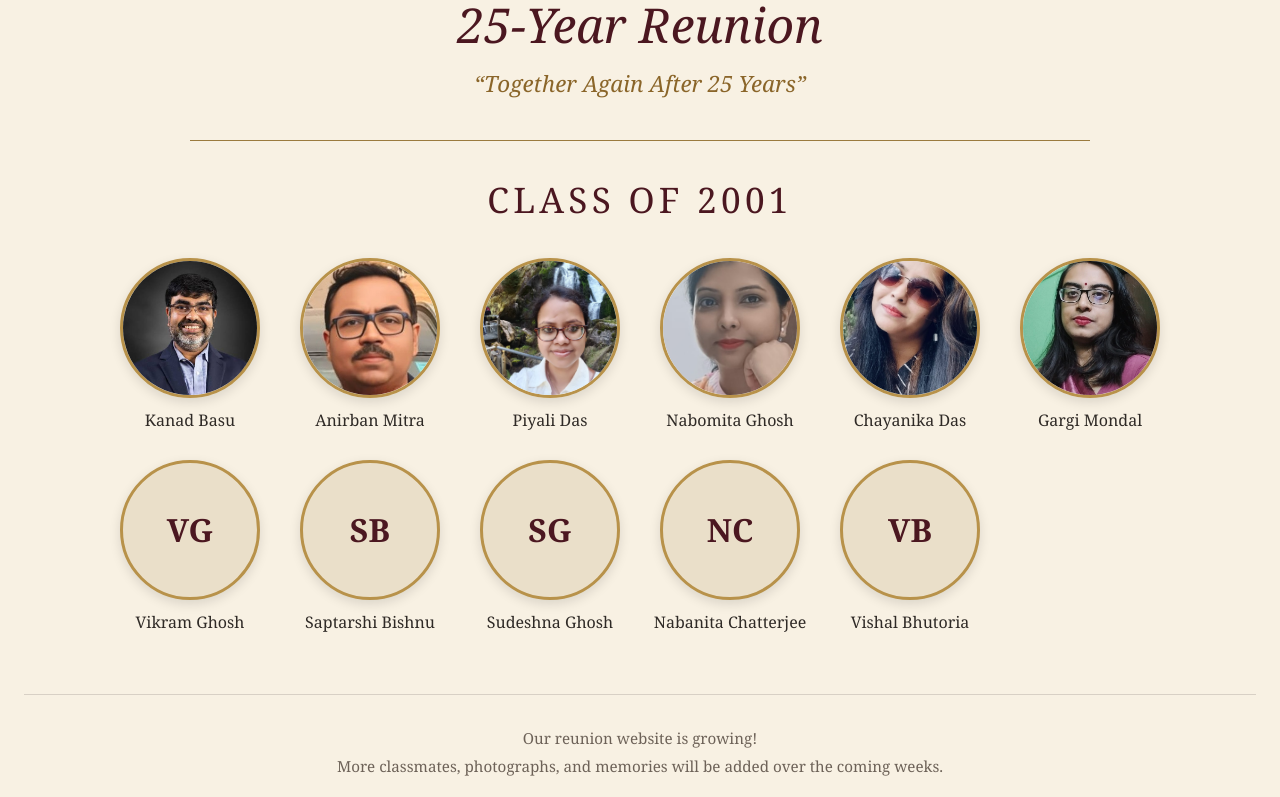
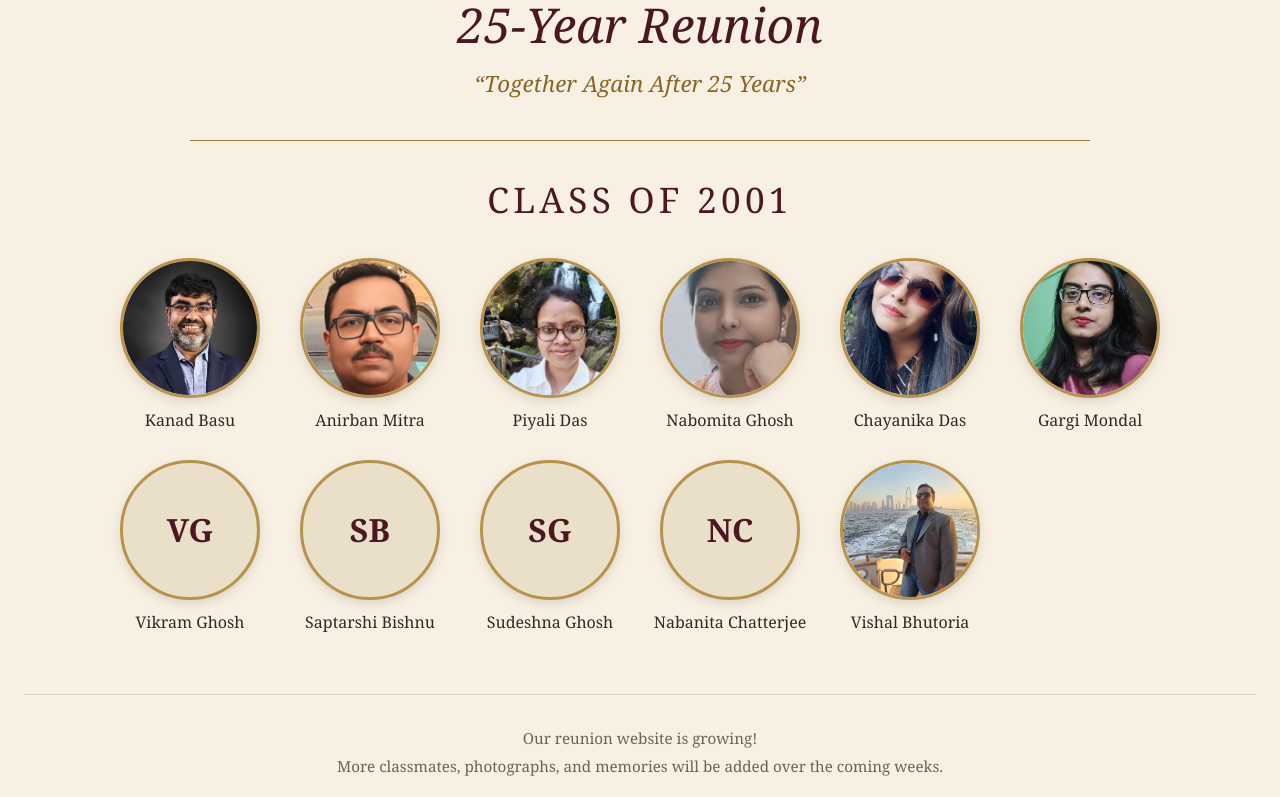
Before and after one commit to kanadbasu/school-reunion-25, a Next.js app: page / in a window 1280 px wide. Shown: the part 368-1165 px from the top of the page. Built offline with nearby package versions, Linux system fonts and the light colour scheme.

Commit message:
Add more classmates

```diff
--- a/app/page.tsx
+++ b/app/page.tsx
@@ -52,6 +52,9 @@ const classmates = [
   },
   {
     name: "Vishal Bhutoria",
+    photo: "/Vishal.jpeg",
+    location: "Burdwan/Kolkata, India",
+    message: "Tiffin time & Games period."
   },
 ];
 
```
Also changed, not shown: public/Vishal.jpeg (added).
